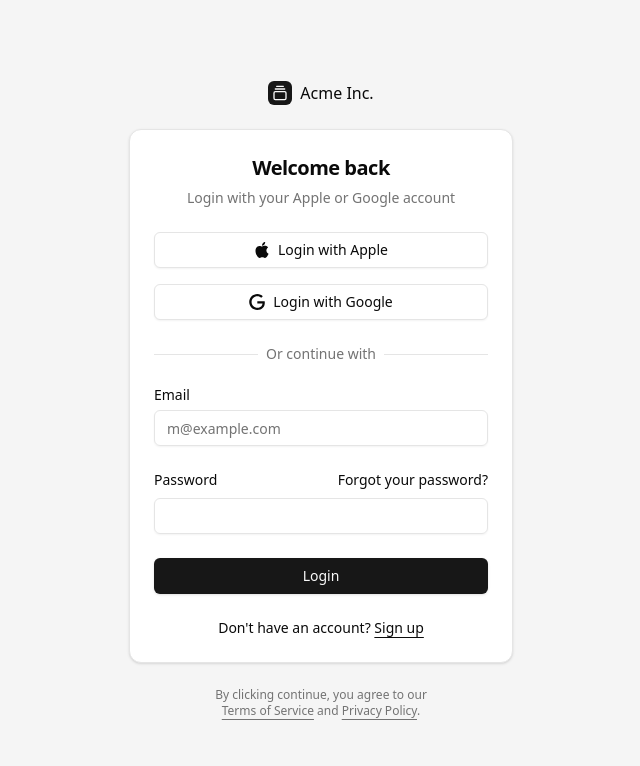
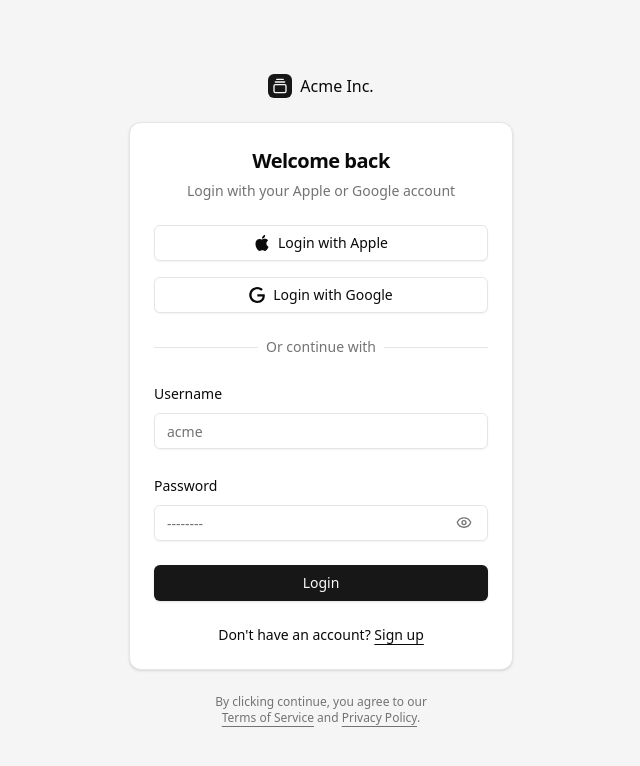
Before and after one commit to JuszJo/any-dashboard, a React (Vite) app: page /login in a window 1280 px wide. Shown: the top 766 px of the page, without its empty margins (319-959 px from the left). Built offline with nearby package versions, Linux system fonts and the light colour scheme.

Commit message:
update login form

```diff
--- a/src/components/login-form.tsx
+++ b/src/components/login-form.tsx
@@ -8,13 +8,55 @@ import {
   CardTitle,
 } from "@/components/ui/card"
 import { Input } from "@/components/ui/input"
-import { Label } from "@/components/ui/label"
-import { Link } from "react-router-dom"
+import { Link, useNavigate } from "react-router-dom"
 
-export function LoginForm({
-  className,
-  ...props
-}: React.ComponentPropsWithoutRef<"div">) {
+import { zodResolver } from "@hookform/resolvers/zod"
+import { z } from "zod"
+import { useForm } from "react-hook-form"
+import { Form, FormControl, FormField, FormItem, FormLabel, FormMessage } from "./ui/form"
+
+import { Eye, EyeOff } from "lucide-react"
+
+import { useState } from "react"
+import { userLogin } from "@/api/api"
+
+const LoginValidator = z.object({
+  username: z.string().min(3, "Username must be atleast 2 characters."),
+  password: z.string().min(3, "Password must be atleast 2 characters."),
+})
+
+type LoginSchema = z.infer<typeof LoginValidator>
+
+// TODO: ADD LOADING, DISABLED WHEN SUBMITTING
+
+export function LoginForm({ className, ...props }: React.ComponentPropsWithoutRef<"div">) {
+  const form = useForm<LoginSchema>({
+    resolver: zodResolver(LoginValidator),
+    defaultValues: {
+      username: "",
+      password: ""
+    }
+  })
+
+  const navigate = useNavigate();
+
+  async function onSubmit(values: LoginSchema) {
+    try {
+      await userLogin(values);
+
+      navigate("/dashboard");
+    }
+    catch (error) {
+      console.log(error);
+
+      form.setError("root.serverError", {
+        message: "Login failed, please try again later"
+      })
+    }
+  }
+
+  const [showPassword, setShowPassword] = useState(false);
+
   return (
     <div className={cn("flex flex-col gap-6", className)} {...props}>
       <Card>
@@ -25,7 +67,8 @@ export function LoginForm({
           </CardDescription>
         </CardHeader>
         <CardContent>
-          <form>
+          <Form {...form}>
+            <form onSubmit={form.handleSubmit(onSubmit)}>
               <div className="grid gap-6">
                 <div className="flex flex-col gap-4">
                   <Button variant="outline" className="w-full">
@@ -54,27 +97,56 @@ export function LoginForm({
                 </div>
                 <div className="grid gap-6">
                   <div className="grid gap-2">
-                  <Label htmlFor="email">Email</Label>
-                  <Input
-                    id="email"
-                    type="email"
-                    placeholder="m@example.com"
-                    required
+                    <FormField
+                      control={form.control}
+                      name="username"
+                      render={({ field }) => (
+                        <FormItem>
+                          <FormLabel>Username</FormLabel>
+                          <FormControl>
+                            <Input placeholder="acme" {...field} />
+                          </FormControl>
+                          <FormMessage />
+                        </FormItem>
+                      )}
                     />
                   </div>
                   <div className="grid gap-2">
-                  <div className="flex items-center">
-                    <Label htmlFor="password">Password</Label>
-                    <a
-                      href="#"
-                      className="ml-auto text-sm underline-offset-4 hover:underline"
+                    <FormField
+                      control={form.control}
+                      name="password"
+                      render={({ field }) => (
+                        <FormItem>
+                          <FormLabel>Password</FormLabel>
+                          <FormControl>
+                            <div className="relative">
+                              <Input
+                                placeholder="--------"
+                                {...field}
+                                type={showPassword ? "text" : "password"}
+                                className="pr-10"
+                              />
+                              <Button
+                                type="button"
+                                variant="ghost"
+                                size="lg"
+                                className="absolute right-1 top-1/2 -translate-y-1/2 h-[80%] px-3 py-2 text-muted-foreground hover:text-foreground"
+                                onClick={() => setShowPassword(!showPassword)}
+                                aria-label={showPassword ? "Hide password" : "Show password"}
                               >
-                      Forgot your password?
-                    </a>
+                                {showPassword ? <EyeOff className="h-4 w-4" /> : <Eye className="h-4 w-4" />}
+                              </Button>
                             </div>
-                  <Input id="password" type="password" required />
+                          </FormControl>
+                          <FormMessage />
+                        </FormItem>
+                      )}
+                    />
                   </div>
-                <Button type="submit" className="w-full">
+                  {form.formState.errors.root?.serverError && (
+                    <p className="text-red-500 text-sm">{form.formState.errors.root.serverError.message}</p>
+                  )}
+                  <Button type="submit" className="w-full" disabled={form.formState.isSubmitting}>
                     Login
                   </Button>
                 </div>
@@ -86,6 +158,7 @@ export function LoginForm({
                 </div>
               </div>
             </form>
+          </Form>
         </CardContent>
       </Card>
       <div className="text-balance text-center text-xs text-muted-foreground [&_a]:underline [&_a]:underline-offset-4 [&_a]:hover:text-primary  ">
```
Lines whose indentation alone changed are shown as unchanged.
